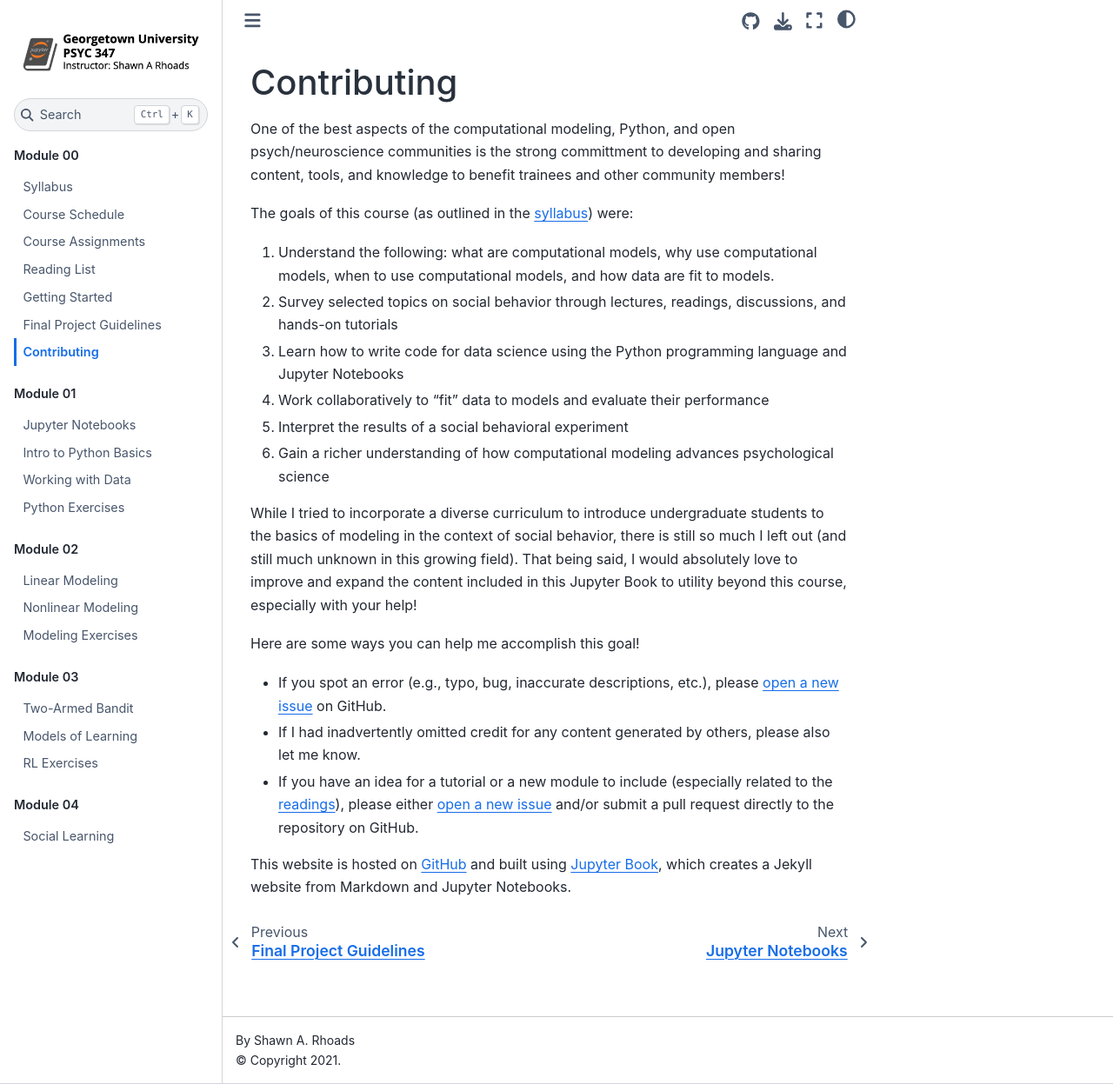
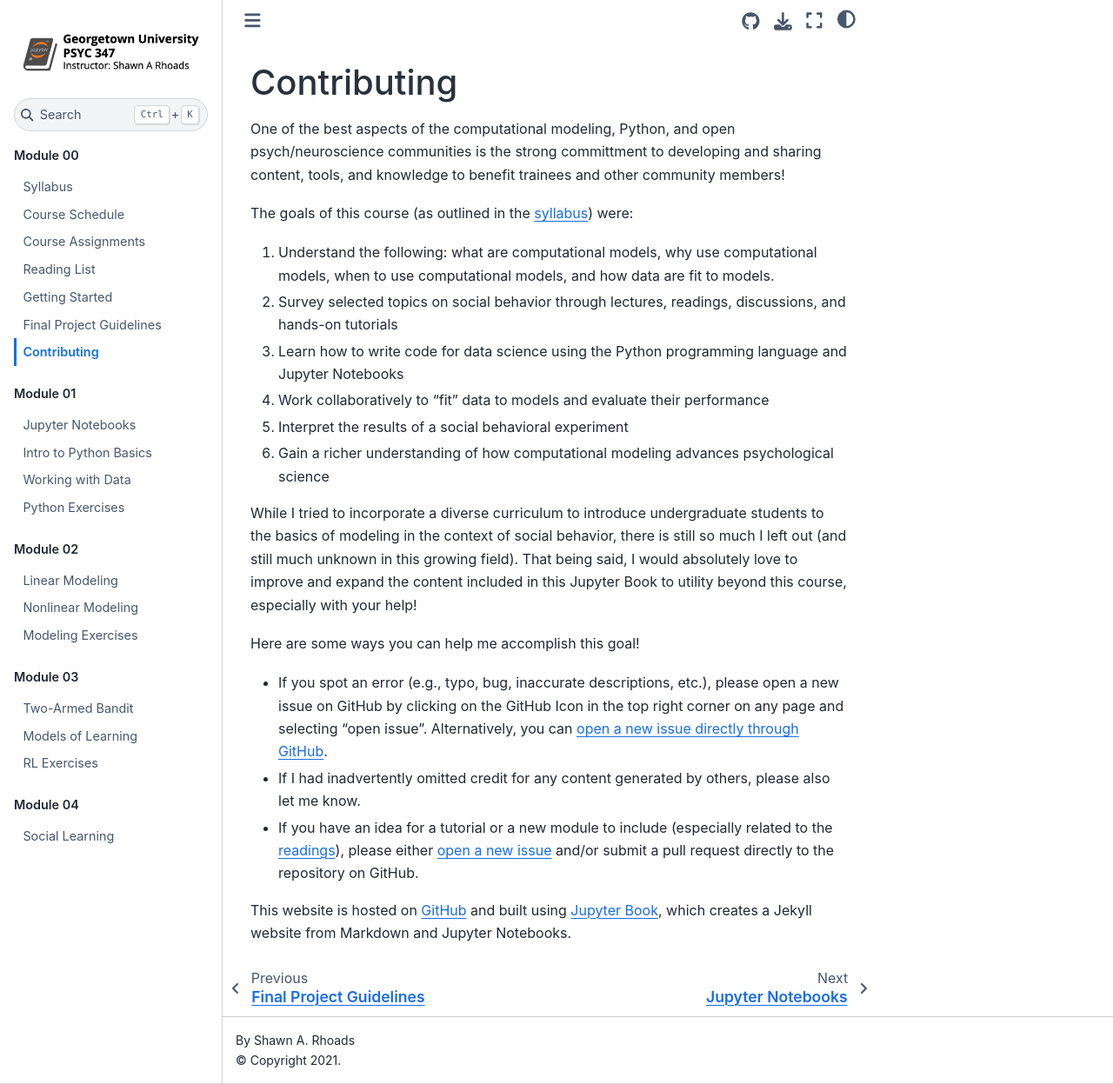
Before and after one commit to shawnrhoads/gu-psyc-347, a Jupyter Book: the page built from docs/module-00-06_Contributing.md, in a window 1280 px wide and 1247 px high. Shown: the whole window at 87% size. Built offline with Jupyter Book 1.0.4 settings and Sphinx 7.4.7 and the Sphinx Book theme 1.1.4, drawn with Linux system fonts in a browser that asks for light colours.

Commit message:
Update module-00-06_Contributing.md

```diff
--- a/docs/module-00-06_Contributing.md
+++ b/docs/module-00-06_Contributing.md
@@ -14,7 +14,7 @@ The goals of this course (as outlined in the [syllabus](https://shawnrhoads.gith
 While I tried to incorporate a diverse curriculum to introduce undergraduate students to the basics of modeling in the context of social behavior, there is still so much I left out (and still much unknown in this growing field). That being said, I would absolutely love to improve and expand the content included in this Jupyter Book to utility beyond this course, especially with your help!
 
 Here are some ways you can help me accomplish this goal!
-- If you spot an error (e.g., typo, bug, inaccurate descriptions, etc.), please [open a new issue](https://github.com/shawnrhoads/gu-psyc-347/issues/new?title=Issue%20on%20page%20:%20*.html&body=Your%20issue%description%20here.) on GitHub.
+- If you spot an error (e.g., typo, bug, inaccurate descriptions, etc.), please open a new issue on GitHub by clicking on the GitHub Icon in the top right corner on any page and selecting "open issue". Alternatively, you can [open a new issue directly through GitHub](https://github.com/shawnrhoads/gu-psyc-347/issues/new?title=Issue%20on%20page:%20*html%20&body=Your%20issue%20description%20here).
 - If I had inadvertently omitted credit for any content generated by others, please also let me know.
 - If you have an idea for a tutorial or a new module to include (especially related to the [readings](https://shawnrhoads.github.io/gu-psyc-347/module-00-03_Reading-List.html)), please either [open a new issue](https://github.com/shawnrhoads/gu-psyc-347/issues/new?title=Tutorial%20Idea:%20[INSERT%20TITLE]&body=Please%20suggest%20a%20tutorial%20idea%20here%20with%20any%20relevant%20resources.) and/or submit a pull request directly to the repository on GitHub.
 
```
